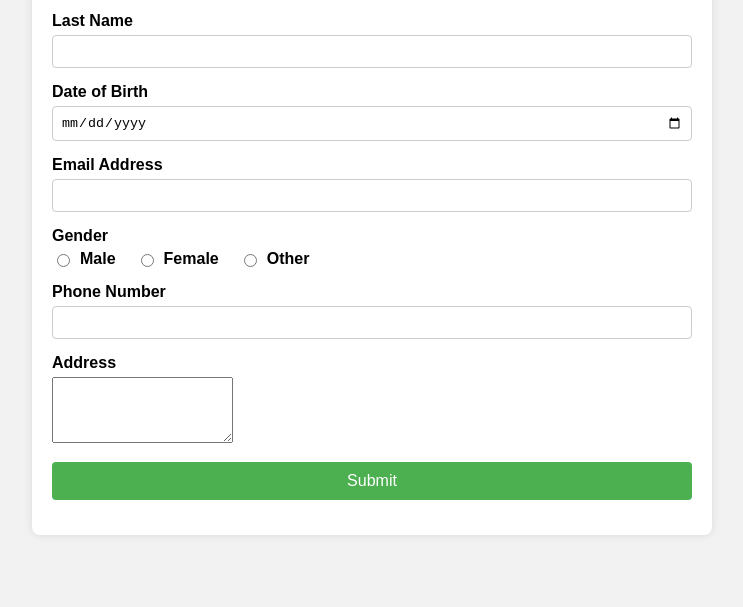
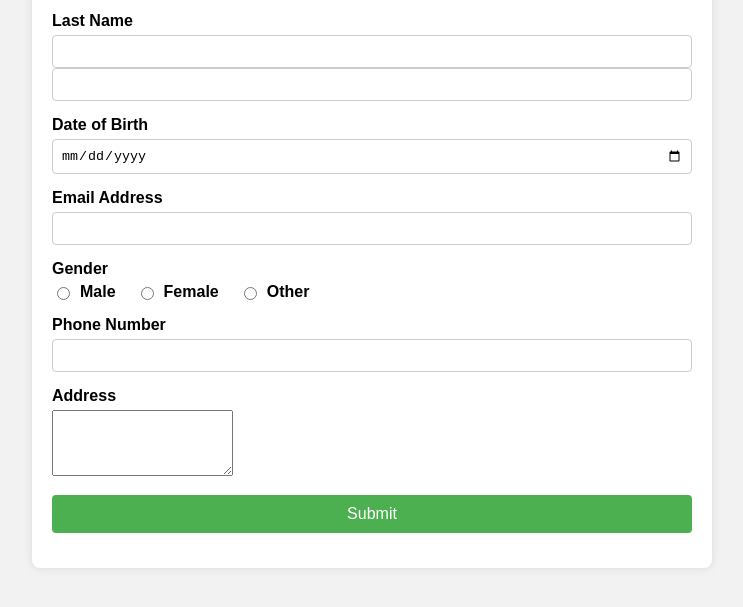
Before and after one commit to Msocial123/DevOps-Web-Project, a plain HTML site: page car-insurance.html in a window 1280 px wide. Shown: the part 197-804 px from the top of the page, without its empty margins (268-1011 px from the left). Drawn offline with Linux system fonts and the light colour scheme.

Commit message:
Committed

```diff
--- a/car-insurance.html
+++ b/car-insurance.html
@@ -79,6 +79,7 @@
             <div class="form-group">
                 <label for="lastName">Last Name</label>
                 <input type="text" id="lastName" name="lastName" required>
+                <input type="text" id="Middle Name" name="Middle Name" required>
             </div>
             <div class="form-group">
                 <label for="dob">Date of Birth</label>
```
